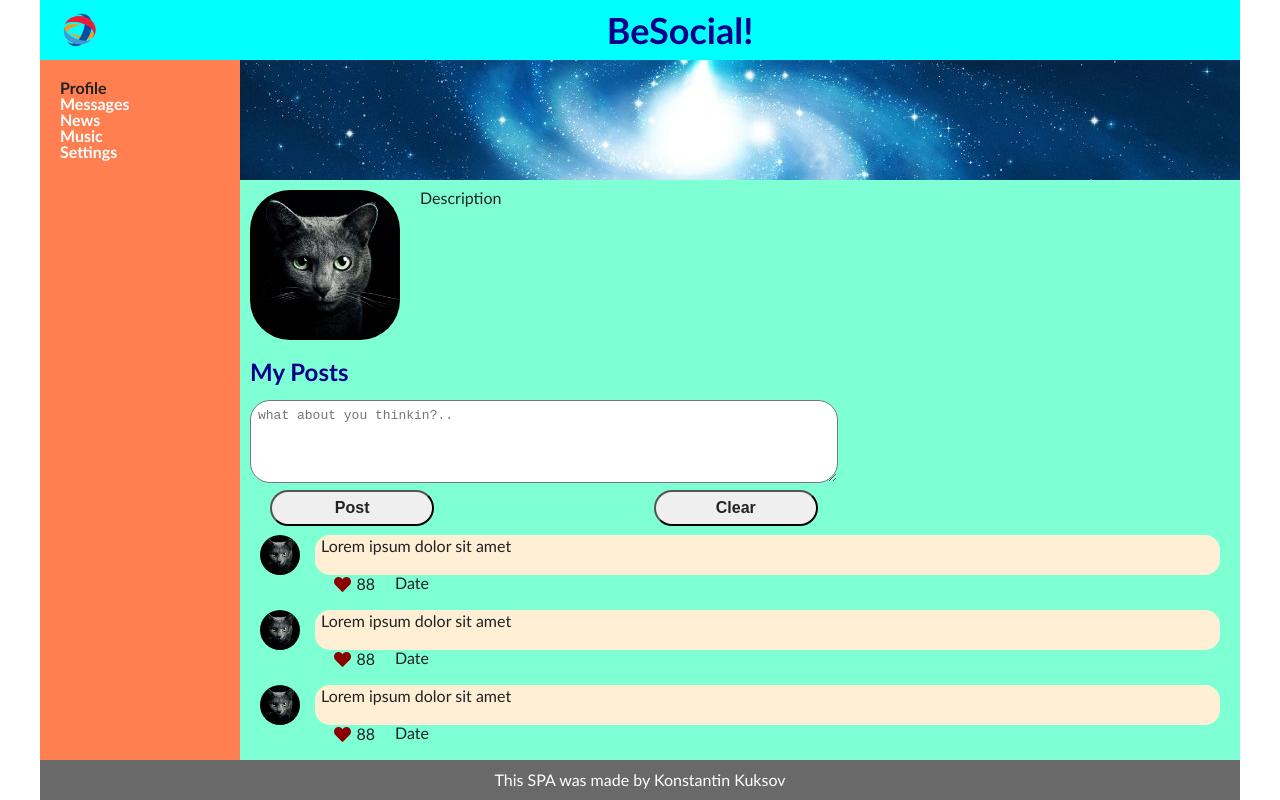
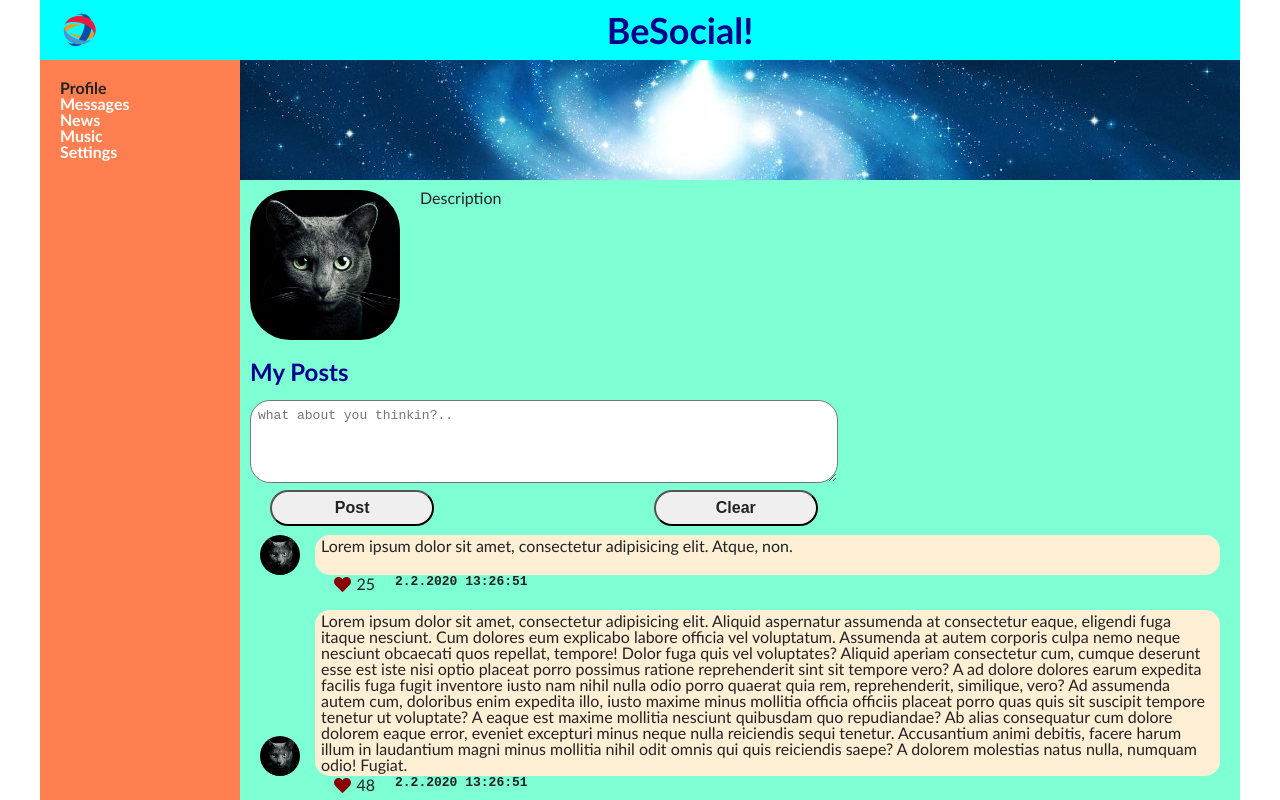
Before and after one commit to kalmykovanton/BeSocial, a React (Create React App) app: page / in a window 1280 px wide. Shown: the top 800 px of the page. Built offline with nearby package versions, Linux system fonts and the light colour scheme.

Commit message:
add props to Post

```diff
--- a/src/components/Profile/MyPosts/Posts/Post/Post.jsx
+++ b/src/components/Profile/MyPosts/Posts/Post/Post.jsx
@@ -2,14 +2,14 @@ import React from 'react';
 import styles from './Post.module.css';
 import avatar from './../../../../../img/ava_kot.jpg';
 
-const Post = () => {
+const Post = (props) => {
 	return (
 		<div className={styles.container}>
 			<div className={styles.avatar}>
 				<img src={avatar} alt="Ava"/>
 			</div>
 				<div className={styles.text}>
-					Lorem ipsum dolor sit amet
+					{props.message}
 				</div>
 			<div></div>
 			<div className={styles.likeDate}>
@@ -27,9 +27,9 @@ const Post = () => {
 							      0l193.5-199.8c56.3-58.1 53-154.3-9.8-207.9z"/>
 						</svg>
 					</div>
-					<div> 88</div>
+					<div> {props.likesCounter}</div>
 				</div>
-				<div className={styles.date}>Date</div>
+				<div className={styles.date}>{props.date}</div>
 			</div>
 		</div>
 	);
--- a/src/components/Profile/MyPosts/Posts/Post/Post.module.css
+++ b/src/components/Profile/MyPosts/Posts/Post/Post.module.css
@@ -27,7 +27,7 @@
 
 .likeDate {
     display: grid;
-    grid-template-columns: 40px 40px;
+    grid-template-columns: 40px 150px;
     justify-content: start;
     grid-column-gap: 20px;
     padding: 0 20px;
@@ -47,5 +47,7 @@
 }
 
 .date {
-
+    font-size: 13px;
+    font-family: monospace;
+    font-weight: bold;
 }
--- a/src/components/Profile/MyPosts/Posts/Posts.jsx
+++ b/src/components/Profile/MyPosts/Posts/Posts.jsx
@@ -3,11 +3,40 @@ import styles from './Posts.module.css';
 import Post from "./Post/Post";
 
 const Posts = () => {
+	let now = new Date();
+	let date = `${now.getDate()}.${now.getMonth()}.${now.getFullYear()}
+	${now.getHours()}:${now.getMinutes()}:${now.getSeconds()}`;
 	return (
 		<div className={styles.container}>
-			<Post/>
-			<Post/>
-			<Post/>
+			<Post message={"Lorem ipsum dolor sit amet, consectetur adipisicing elit. " +
+			"Atque, non."} likesCounter={25} date={date}/>
+			<Post message={"Lorem ipsum dolor sit amet, consectetur adipisicing elit. " +
+			"Aliquid aspernatur assumenda at consectetur eaque, eligendi fuga itaque " +
+			"nesciunt. Cum dolores eum explicabo labore officia vel voluptatum. " +
+			"Assumenda at autem corporis culpa nemo neque nesciunt obcaecati quos " +
+			"repellat, tempore! Dolor fuga quis vel voluptates? Aliquid aperiam " +
+			"consectetur cum, cumque deserunt esse est iste nisi optio placeat " +
+			"porro possimus ratione reprehenderit sint sit tempore vero? A ad " +
+			"dolore dolores earum expedita facilis fuga fugit inventore iusto " +
+			"nam nihil nulla odio porro quaerat quia rem, reprehenderit, " +
+			"similique, vero? Ad assumenda autem cum, doloribus enim expedita " +
+			"illo, iusto maxime minus mollitia officia officiis placeat porro " +
+			"quas quis sit suscipit tempore tenetur ut voluptate? A eaque est " +
+			"maxime mollitia nesciunt quibusdam quo repudiandae? Ab alias " +
+			"consequatur cum dolore dolorem eaque error, eveniet excepturi minus " +
+			"neque nulla reiciendis sequi tenetur. Accusantium animi debitis, " +
+			"facere harum illum in laudantium magni minus mollitia nihil odit " +
+			"omnis qui quis reiciendis saepe? A dolorem molestias natus nulla, " +
+			"numquam odio! Fugiat."} likesCounter={48} date={date}/>
+			<Post message={"Lorem ipsum dolor sit amet, consectetur adipisicing " +
+			"elit. Corporis dolores earum ex non perspiciatis quia, totam. " +
+			"Eum nostrum nulla placeat quis rerum? Adipisci alias consequuntur " +
+			"cum dolorem explicabo fuga in incidunt inventore iusto molestias " +
+			"porro quibusdam quis rerum saepe vero, vitae voluptas? Asperiores " +
+			"debitis dolorem ea eius explicabo fugit laboriosam nam officiis " +
+			"similique voluptatibus! Asperiores aspernatur beatae commodi " +
+			"consectetur culpa eum fuga, fugiat impedit iure minus mollitia " +
+			"odio voluptatem voluptatum."} likesCounter={60} date={date}/>
 		</div>
 	)
 };
```
